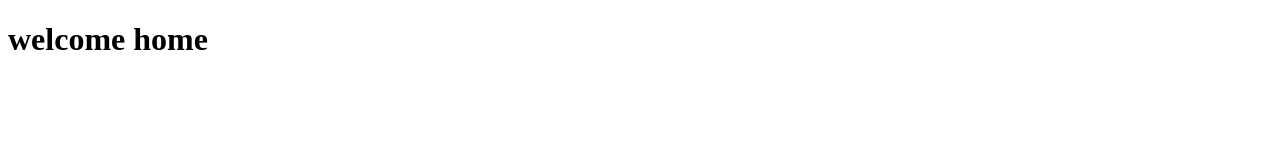
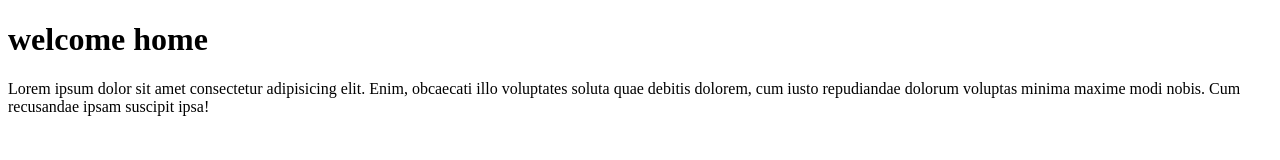
Before and after one commit to bappyy07/1st-project, a plain HTML site: page index.html in a window 1280 px wide. Drawn offline with Linux system fonts and the light colour scheme.

Commit message:
ptag-added

```diff
--- a/index.html
+++ b/index.html
@@ -8,5 +8,6 @@
 </head>
 <body>
     <h1>welcome home</h1>
+    <p>Lorem ipsum dolor sit amet consectetur adipisicing elit. Enim, obcaecati illo voluptates soluta quae debitis dolorem, cum iusto repudiandae dolorum voluptas minima maxime modi nobis. Cum recusandae ipsam suscipit ipsa!</p>
 </body>
 </html>
```
